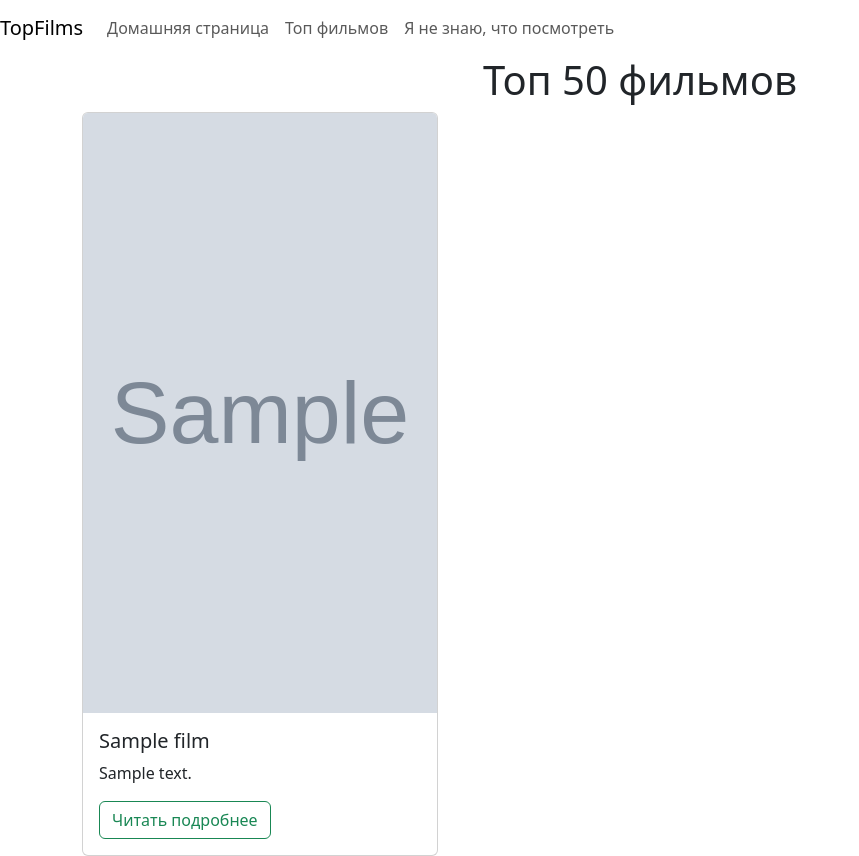
After one commit to NEZuko1337/MovieApp, a Django app: template movieapplication/movieapp/templates/movieapp/top50films.html in a window 1280 px wide. The commit adds this page. Shown: the whole page, without its empty margins (0-859 px from the left). Run offline with Django 4.2, Linux system fonts and the light colour scheme; the template is opened without the code that fills it: values that come from a table or form of the project are taken from there, others are empty; tables that the repository leaves empty hold one stand-in row (values such as "Sample post"); grey boxes marked "Sample" are stand-in pictures.

Commit message:
Обновил html структуру

```diff
--- a/movieapplication/movieapp/templates/movieapp/base.html
+++ b/movieapplication/movieapp/templates/movieapp/base.html
@@ -22,8 +22,8 @@
     <button
       class="navbar-toggler"
       type="button"
-      data-toggle="collapse"
-      data-target="#navbarNav"
+      data-bs-toggle="collapse"
+      data-bs-target="#navbarNav"
       aria-controls="navbarNav"
       aria-expanded="false"
       aria-label="Toggle navigation"
@@ -36,7 +36,7 @@
           <a class="nav-link" href="{% url 'home' %}">Домашняя страница</a>
         </li>
         <li class="nav-item">
-          <a class="nav-link" href="#">Топ фильмов</a>
+          <a class="nav-link" href="{% url 'topfilms' %}">Топ фильмов</a>
         </li>
         <li class="nav-item">
           <a class="nav-link" href="{% url 'advicepage' %}"
--- a/movieapplication/movieapp/templates/movieapp/home.html
+++ b/movieapplication/movieapp/templates/movieapp/home.html
@@ -1,4 +1,4 @@
-{% extends 'movieapp/base.html' %}
+{% extends 'movieapp/base.html' %} {% load static %}
 <!DOCTYPE html>
 <html lang="en">
   <head>
@@ -19,7 +19,7 @@
         Мы как кинопоиск, только лучше. База фильмов будет обновляться со
         временем
       </p>
-      <a href="#"
+      <a href="{% url 'topfilms' %}"
         ><button class="btn btn-info">Перейти к лучшим фильмам</button></a
       >
     </div>
--- /dev/null
+++ b/movieapplication/movieapp/templates/movieapp/top50films.html
@@ -0,0 +1,39 @@
+{% extends 'movieapp/base.html' %} {% load static %} {% block title %}
+<title>Лучшие фильмы</title>
+{% endblock %} {% block content %}
+<body style>
+  <div class="container text-center">
+    <h1>Топ 50 фильмов</h1>
+  </div>
+  {% for film in films %} {% if forloop.counter0|divisibleby:3 %}
+  <div class="container">
+    <div class="row">
+      {% endif %}
+      <div class="col-md-4">
+        <div class="card">
+          <img
+            width="250px"
+            height="600px"
+            src="{{ film.photo.url }}"
+            class="card-img-top"
+            alt="{{ film.title }}"
+          />
+          <div class="card-body">
+            <h5 class="card-title">{{ film.title }}</h5>
+            <p class="card-text">
+              {{ film.description|safe|truncatechars:75 }}
+            </p>
+            <a href="#"
+              ><button class="btn btn-outline-success">
+                Читать подробнее
+              </button></a
+            >
+          </div>
+        </div>
+      </div>
+      {% if forloop.counter|divisibleby:3 or forloop.last %}
+    </div>
+  </div>
+  {% endif %} {% endfor %}
+</body>
+{% endblock %}
```
